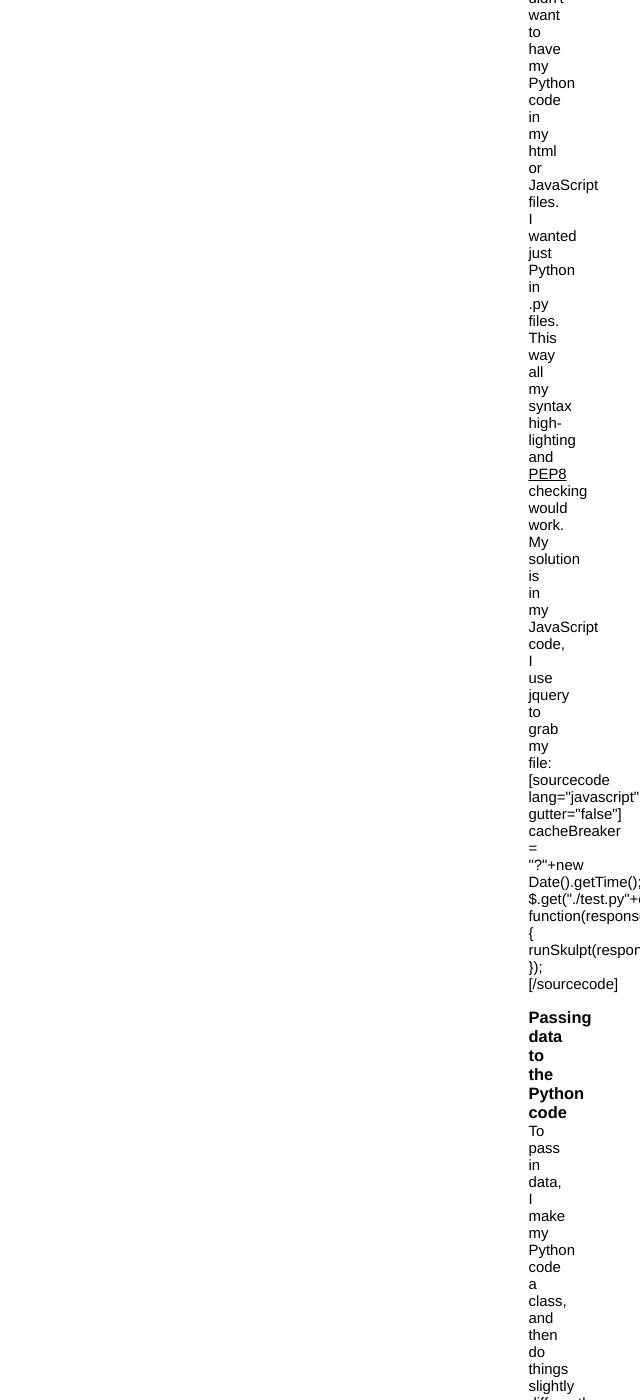
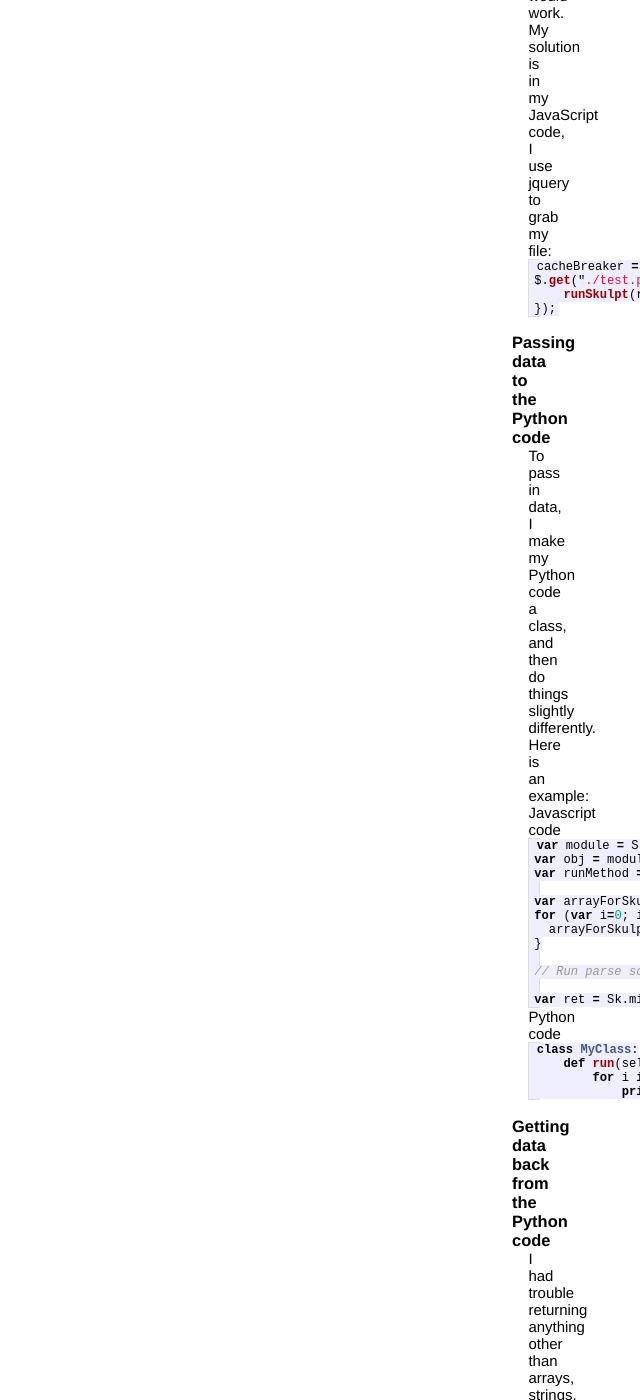
Before and after one commit to 0xdabbad00/blog, a Jekyll site: the page built from _posts/2013-01-29-things-ive-learned-using-skulpt-for-in-browser-python-code.md, in a window 1280 px wide and 1400 px high, scrolled down 5719 px. Shown: the whole window, without its empty margins (640-1280 px from the left). Built offline with Jekyll 4.4.1, drawn with Linux system fonts in a browser that asks for light colours; Markdown is read by kramdown in place of the engine named in the settings; some of the changed text lies outside the part shown.

Commit message:
Played with the header fonts.  Fixed up more posts

```diff
--- a/_posts/2013-01-29-things-ive-learned-using-skulpt-for-in-browser-python-code.md
+++ b/_posts/2013-01-29-things-ive-learned-using-skulpt-for-in-browser-python-code.md
@@ -51,32 +47,33 @@
 <ol>
 <li>Download <a href="https://github.com/bnmnetp/skulpt/raw/master/dist/skulpt.js">skulpt.js</a> (242KB)
 <li>Add the following to a new file called test.html
-[sourcecode lang="html" gutter="false"]
-&lt;html&gt;
-&lt;head&gt;
-&lt;script src=&quot;skulpt.js&quot; type=&quot;text/javascript&quot;&gt;&lt;/script&gt;
-&lt;/head&gt;
+{% highlight html %}
+<html>
+<head>
+<script src="skulpt.js" type="text/javascript"></script>
+</head>
 
-&lt;body&gt;
-&lt;textarea id=&quot;pythonCode&quot;&gt;
+<body>
+<textarea id="pythonCode">
 for i in range(10):
-	print i
-&lt;/textarea&gt;&lt;br /&gt;
-&lt;pre id=&quot;output&quot;&gt;&lt;/pre&gt;
+    print i
+</textarea><br />
+<pre id="output"></pre>
 
-&lt;script type=&quot;text/javascript&quot;&gt;
+<script type="text/javascript">
 function outf(text) {
-    var mypre = document.getElementById(&quot;output&quot;);
+    var mypre = document.getElementById("output");
     mypre.innerHTML = mypre.innerHTML + text;
 }
 
-var code = document.getElementById(&quot;pythonCode&quot;).value;
+var code = document.getElementById("pythonCode").value;
 Sk.configure({output:outf});
-eval(Sk.importMainWithBody(&quot;&lt;stdin&gt;&quot;,false,code));
-&lt;/script&gt;
+eval(Sk.importMainWithBody("<stdin>",false,code));
+</script>
 
-&lt;/body&gt;
-&lt;/html&gt; [/sourcecode]
+</body>
+</html>
+{% endhighlight %}
 
 <li>Open test.html in your browser, and it should display the Python code and then the numbers 0 through 9. Hurray!
 </ol>
@@ -84,56 +81,56 @@
 
 <h3>Loading Python code from files on the server</h3>
 For me, the first thing that bothered me when working with skulpt, is I didn't want to have my Python code in my html or JavaScript files.  I wanted just Python in .py files.  This way all my syntax high-lighting and <a href="http://www.python.org/dev/peps/pep-0008/">PEP8</a> checking would work.  My solution is in my JavaScript code, I use jquery to grab my file:
-[sourcecode lang="javascript" gutter="false"]
-cacheBreaker = &quot;?&quot;+new Date().getTime();
-$.get(&quot;./test.py&quot;+cacheBreaker, function(response) {
-	runSkulpt(response);
+{% highlight javascript %}
+cacheBreaker = "?"+new Date().getTime();
+$.get("./test.py"+cacheBreaker, function(response) {
+    runSkulpt(response);
 });
-[/sourcecode]
+{% endhighlight %}
 
 <h3>Passing data to the Python code</h3>
 To pass in data, I make my Python code a class, and then do things slightly differently.  Here is an example:
 
 Javascript code
-[sourcecode lang="javascript" gutter="false"]
-var module = Sk.importMainWithBody(&quot;&lt;stdin&gt;&quot;, false, code);
+{% highlight javascript %}
+var module = Sk.importMainWithBody("<stdin>", false, code);
 var obj = module.tp$getattr('MyClass');
 var runMethod = obj.tp$getattr('run');
 
 var arrayForSkulpt = new Array();
-for (var i=0; i&lt;5; i++) {
+for (var i=0; i<5; i++) {
   arrayForSkulpt[i] = i;
 }
 
 // Run parse script
 var ret = Sk.misceval.callsim(runMethod, Sk.builtin.list(arrayForSkulpt));
-[/sourcecode]
+{% endhighlight %}
 
 Python code
-[sourcecode lang="python" gutter="false"]
+{% highlight python %}
 class MyClass:
     def run(self, data):
         for i in data:
             print i
-[/sourcecode]
+{% endhighlight %}
 
 <h3>Getting data back from the Python code</h3>
 I had trouble returning anything other than arrays, strings, numbers, and arrays of arrays back from the Python.  So in my Python code I just return some arrays of data from the run method, and then in my JavaScript code, I spent a lot of time with the JavaScript debugger to figure out how to get the data back I wanted.  The trick is that the data you want will be in <tt>ret.v</tt> in that JavaScript code from the last example.  So if you change the Python code to:
-[sourcecode lang="python" gutter="false"]
+{% highlight python %}
 class MyClass:
     def run(self, data):
         sum = 0
         for i in data:
             sum += i
         return sum
-[/sourcecode]
+{% endhighlight %}
 
 Then in your JavaScript you'll have:
-[sourcecode lang="javascript" gutter="false"]
+{% highlight javascript %}
 // Run parse script
 var ret = Sk.misceval.callsim(runMethod, Sk.builtin.list(arrayForSkulpt));
 var sum = ret.v;
-[/sourcecode]
+{% endhighlight %}
 
 
 <h3>Adding modules to skulpt</h3>
@@ -142,48 +139,48 @@
 <ol>
 <li>Download the Skulpt code: <tt>git clone https://github.com/bnmnetp/skulpt.git</tt>
 <li>Copy your module directory to <tt>./skulpt/src/lib/</tt>.  For example:
-[sourcecode lang="bash" gutter="false"]
+{% highlight bash %}
 cd skulpt
 mkdir ./src/lib/MyModule
-cat &gt;./src/lib/MyModule/__init__.py &lt;&lt;EOL
+cat >./src/lib/MyModule/__init__.py <<EOL
 class MessagePrinter:
     def printMessage(self):
-        print &quot;Hello World&quot;
+        print "Hello World"
 EOL
-[/sourcecode]
+{% endhighlight %}
 <li>Compile skulpt and copy the new files to your server:
-[sourcecode lang="bash" gutter="false"]
+{% highlight bash %}
 ./m dist
 cp dist/* yourWebServer/.
-[/sourcecode]
+{% endhighlight %}
 
 <li>At the top of your HTML file, you'll need to add a reference to the file <tt>builtin.js</tt> after <tt>skulpt.js</tt>, so it looks like:
-[sourcecode lang="html" gutter="false"]
-&lt;html&gt;
-&lt;head&gt;
-&lt;script src=&quot;skulpt.js&quot; type=&quot;text/javascript&quot;&gt;&lt;/script&gt;
-&lt;script src=&quot;builtin.js&quot; type=&quot;text/javascript&quot;&gt;&lt;/script&gt;
-&lt;/head&gt;
-[/sourcecode]
+{% highlight html %}
+<html>
+<head>
+<script src="skulpt.js" type="text/javascript"></script>
+<script src="builtin.js" type="text/javascript"></script>
+</head>
+{% endhighlight %}
 
 <li>In your JavaScript code, you'll need to add in the function <tt>builtinRead</tt> and add it to your <tt>Sk.configure</tt> call:
-[sourcecode lang="javascript" gutter="false"]
+{% highlight javascript %}
 function builtinRead(x) {
-    if (Sk.builtinFiles === undefined || Sk.builtinFiles[&quot;files&quot;][x] === undefined)
-            throw &quot;File not found: '&quot; + x + &quot;'&quot;;
-    return Sk.builtinFiles[&quot;files&quot;][x];
+    if (Sk.builtinFiles === undefined || Sk.builtinFiles["files"][x] === undefined)
+            throw "File not found: '" + x + "'";
+    return Sk.builtinFiles["files"][x];
 }
 
 Sk.configure({output:outf, read:builtinRead});
-[/sourcecode]
+{% endhighlight %}
 
 <li>Change your Python to use the new module:
-[sourcecode lang="python" gutter="false"]
+{% highlight python %}
 import MyModule
 
 class MyClass:
     def run(self, data):
         mp = MyModule.MessagePrinter()
         mp.printMessage()
-[/sourcecode]
+{% endhighlight %}
 </ol>
--- a/css/main.css
+++ b/css/main.css
@@ -18,12 +18,26 @@
 }
 
 h1 {
-   font-size: 120%;
+  font-size: 130%;
 }
 
-h2, h3, h4, h5, h6 {
+h2 {
+  font-size: 120%;
+}
+
+h3 {
   font-size: 110%;
+}
+
+
+h2, h3 {
   margin-top: 1em;
+  margin-left: -1em;
+}
+
+h4, h5, h6 {
+  font-size: 90%;
+  margin-left: -0.5em;
 }
 
 p { margin: 1em 0; }
@@ -113,6 +127,11 @@
 
 .title {
   display: inline-block;
+  font-size: 110%;
+}
+
+h1 .title {
+  font-size: 110%;
 }
 
 .title a {
```
Also changed, not shown: other parts of _posts/2013-01-29-things-ive-learned-using-skulpt-for-in-browser-python-code.md (+0 -4 lines), _posts/2013-01-13-dealing-with-java-7-vulnerabilities.md (+1 -4 lines).
